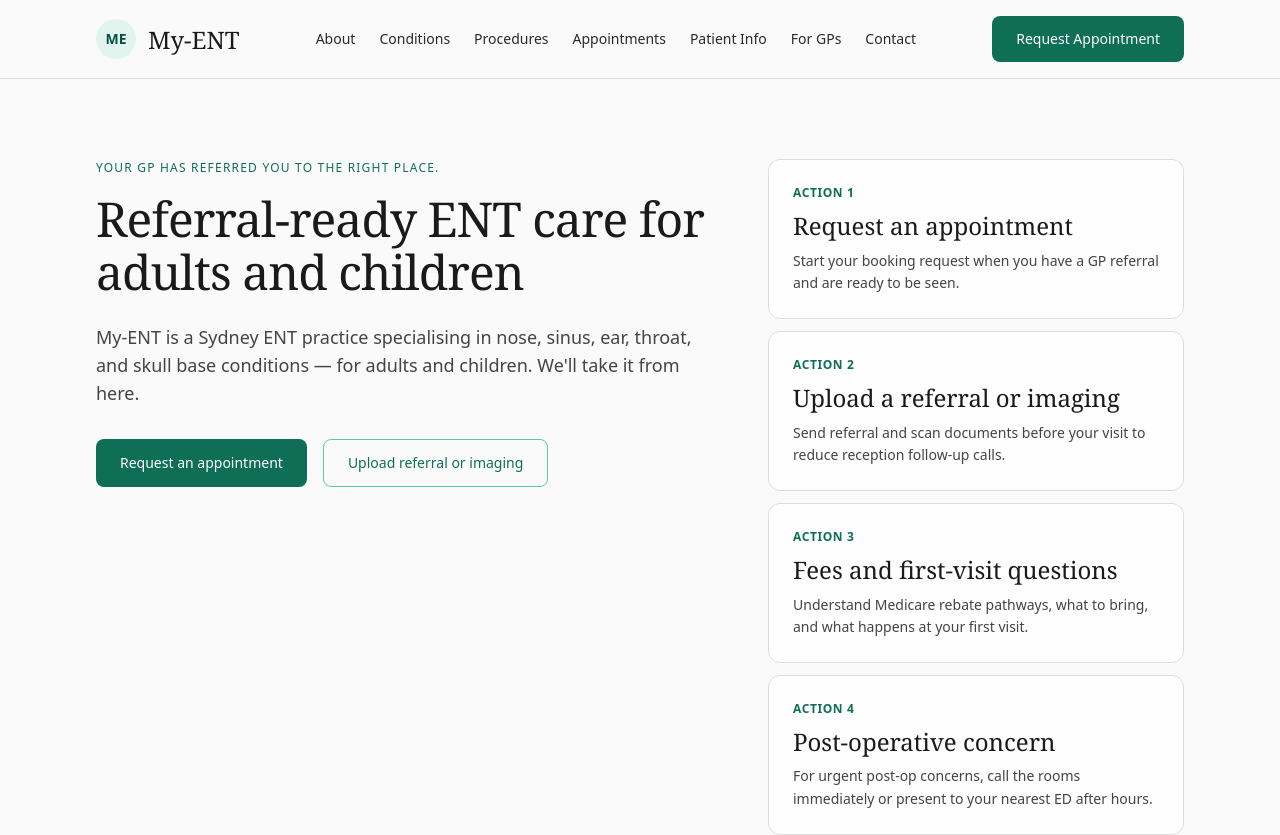
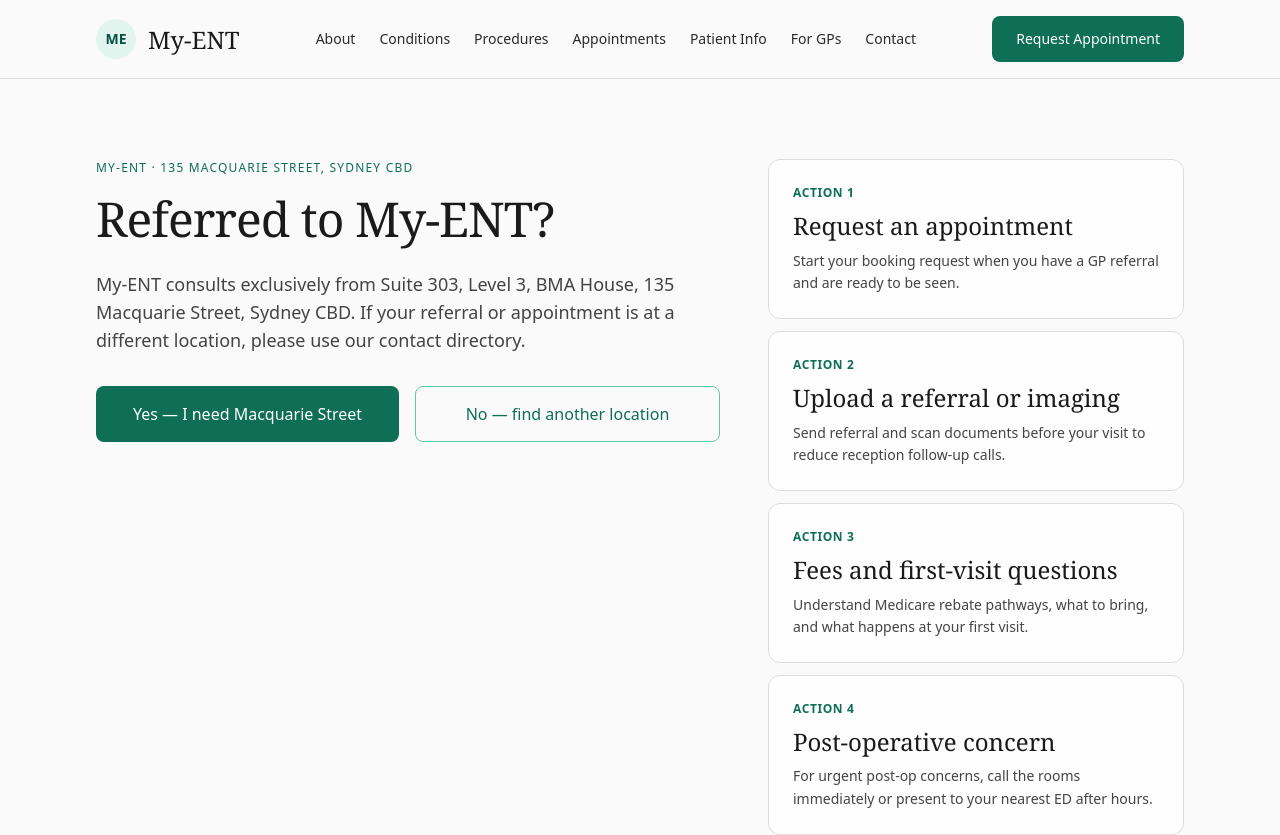
Before and after one commit to Mildmilo/my-ent, a Next.js app: page / in a window 1280 px wide. Shown: the top 835 px of the page. Built offline with nearby package versions, Linux system fonts and the light colour scheme.

Commit message:
Update homepage hero with binary location decision — Macquarie Street yes/no

```diff
--- a/src/components/homepage/Hero.tsx
+++ b/src/components/homepage/Hero.tsx
@@ -13,18 +13,25 @@ export function Hero({ actions }: HeroProps) {
     <section className="myent-section pb-10">
       <div className="myent-container grid gap-12 lg:grid-cols-[1.2fr_0.8fr] lg:items-start">
         <div>
-          <p className="myent-eyebrow">Your GP has referred you to the right place.</p>
-          <h1 className="mt-4 text-display">Referral-ready ENT care for adults and children</h1>
+          <p className="myent-eyebrow">MY-ENT · 135 MACQUARIE STREET, SYDNEY CBD</p>
+          <h1 className="mt-4 font-serif text-display">Referred to My-ENT?</h1>
           <p className="mt-6 max-w-2xl text-lg text-neutral-600">
-            My-ENT is a Sydney ENT practice specialising in nose, sinus, ear, throat, and skull
-            base conditions — for adults and children. {"We'll take it from here."}
+            My-ENT consults exclusively from Suite 303, Level 3, BMA House, 135 Macquarie Street,
+            Sydney CBD. If your referral or appointment is at a different location, please use our
+            contact directory.
           </p>
-          <div className="mt-8 flex flex-wrap gap-4">
-            <a className="myent-btn-primary" href="/appointments">
-              Request an appointment
+          <div className="mt-8 flex max-w-2xl flex-col gap-4 lg:flex-row">
+            <a
+              className="myent-btn-primary inline-flex min-h-[56px] w-full items-center justify-center text-base font-medium lg:flex-1"
+              href="/appointments"
+            >
+              Yes — I need Macquarie Street
             </a>
-            <a className="myent-btn-outline" href="/appointments/referral-information">
-              Upload referral or imaging
+            <a
+              className="myent-btn-outline inline-flex min-h-[56px] w-full items-center justify-center text-base font-medium lg:flex-1"
+              href="/contact/finding-the-right-contact"
+            >
+              No — find another location
             </a>
           </div>
         </div>
```
Also changed, not shown: 1 other file (tests, documents, lock files or other folders).
